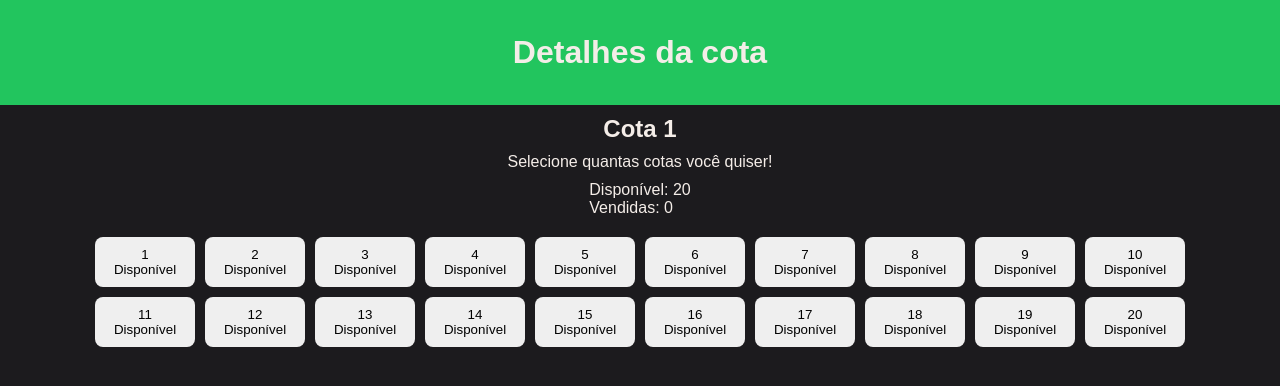
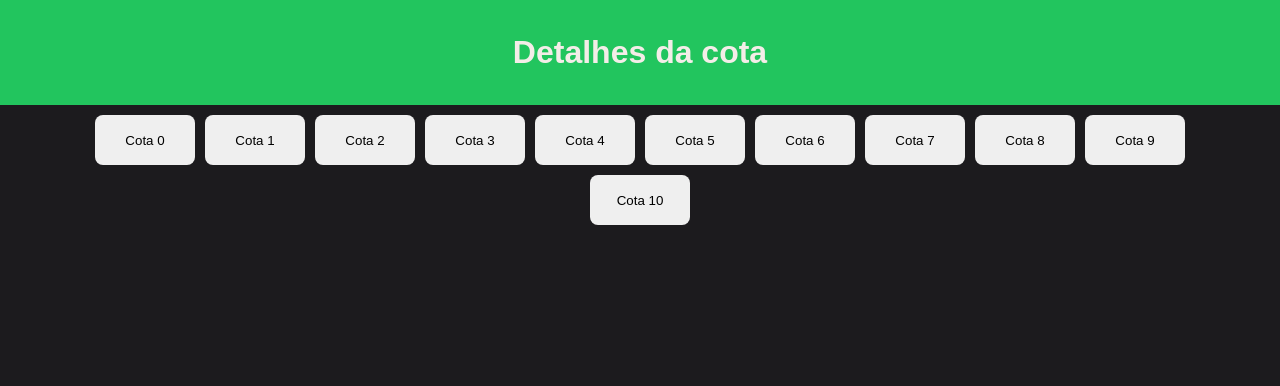
Before and after one commit to Felipe-Monte/rifa-online, a React (Vite) app: page /details in a window 1280 px wide. Shown: the top 386 px of the page. Built offline with nearby package versions, Linux system fonts and the light colour scheme.

Commit message:
Feat: adding new logic refactoring quotas and quota-details

```diff
--- a/src/components/quota/index.jsx
+++ b/src/components/quota/index.jsx
@@ -1,32 +1,10 @@
-import { useEffect, useState } from "react";
+import React from "react";
 import { Container } from "./styles";
 
-export function Quota({ number, sold, setSold }) {
-  const [color, setColor] = useState("");
-  const [clientName, setClientName] = useState("Disponível")
-
-  function handleClick() {
-    const isValid = confirm(`Deseja comprar a cota ${number}?`);
-    if (!isValid) return;
-
-    if (!color) {
-      setColor("red");
-      const userName = prompt("Diga seu nome na rifa:");
-      setClientName(userName)
-      console.log(`${userName} Comprou a cota ${number}`);
-
-      setSold((prevSold) => [...prevSold, number]);
-    } else {
-      console.log(`Essa cota ja foi comprada!`);
-    }
-
-    console.log(`Foram vendidas ${sold.length} das 100 cotas`);
-  }
-
+export function Quota({ index, onClick }) {
   return (
-    <Container onClick={handleClick} color={color}>
-      {number}
-      <p className="client-name">{clientName}</p>
+    <Container onClick={onClick}>
+      <span>Cota {index}</span>
     </Container>
   );
 }
--- a/src/pages/details-quota/index.jsx
+++ b/src/pages/details-quota/index.jsx
@@ -1,35 +1,25 @@
-import { useEffect, useState } from "react";
+import React from "react";
 import { Header } from "../../components/header";
 import { Container } from "./styles";
 import { Quota } from "../../components/quota";
 
 export function DetailsQuota() {
-  const number = 20;
-  const quotas = Array.from({ length: number }, (_, index) => index + 1);
+  const itemsOnArray = 11;
+  const quotas = Array.from({ length: itemsOnArray }, (_, index) => index + 1);
 
-  const [sold, setSold] = useState([]);
-
-  useEffect(() => {
-    console.log(sold);
-  }, [sold]);
+  function handleClick(event) {
+    const quota = event.target.textContent;
+    const confirm = window.confirm(`Deseja selecionar a ${quota}?`);
+  }
 
   return (
     <Container>
       <Header title="Detalhes da cota" />
+
       <main>
-        <h2>Cota 1</h2>
-        <p>Selecione quantas cotas você quiser!</p>
-
-        <div>
-          <p>Disponível: {number - sold.length}</p>
-          <p>Vendidas: {sold.length}</p>
-        </div>
-
-        <div className="container-quota">
-          {quotas.map((number) => (
-            <Quota key={number} number={number} sold={sold} setSold={setSold} />
-          ))}
-        </div>
+        {quotas.map((number, index) => (
+          <Quota key={number} index={index} onClick={handleClick} />
+        ))}
       </main>
     </Container>
   );
--- a/src/pages/details-quota/styles.js
+++ b/src/pages/details-quota/styles.js
@@ -6,26 +6,13 @@ export const Container = styled.div`
 
   > main {
     width: 100%;
-    height: calc(100% - 105px);
+    height: fit-content;
     padding: 10px 59px;
 
     display: flex;
-    flex-direction: column;
-    align-items: center;
-    justify-content: start;
+    flex-wrap: wrap;
+    align-items: flex-start;
+    justify-content: center;
     gap: 10px;
-
-    .container-quota {
-      width: 100%;
-      height: fit-content;
-
-      padding: 10px;
-
-      display: flex;
-      align-items: center;
-      justify-content: center;
-      flex-wrap: wrap;
-      gap: 10px;
-    }
   }
 `;
```
